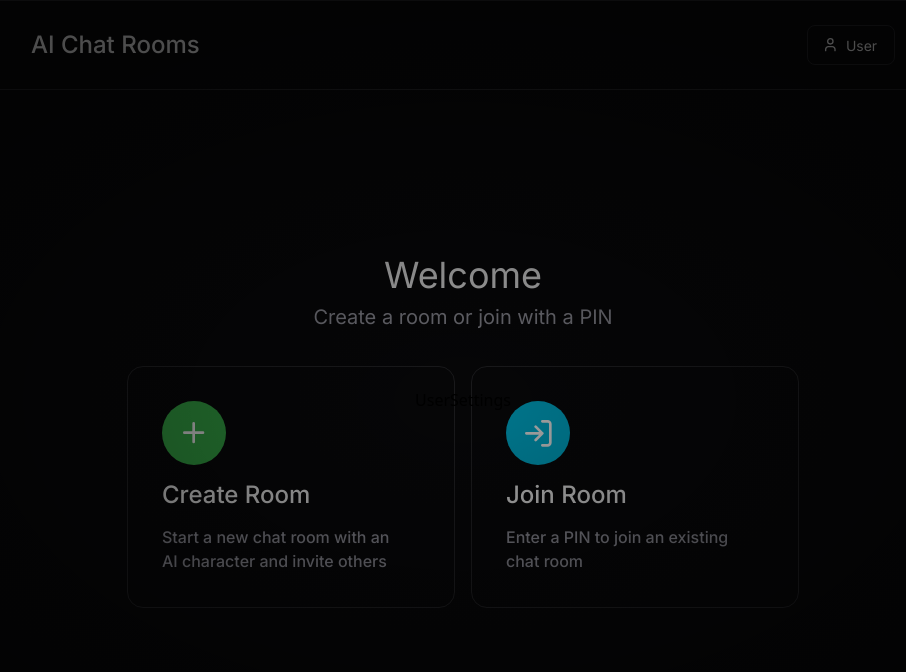
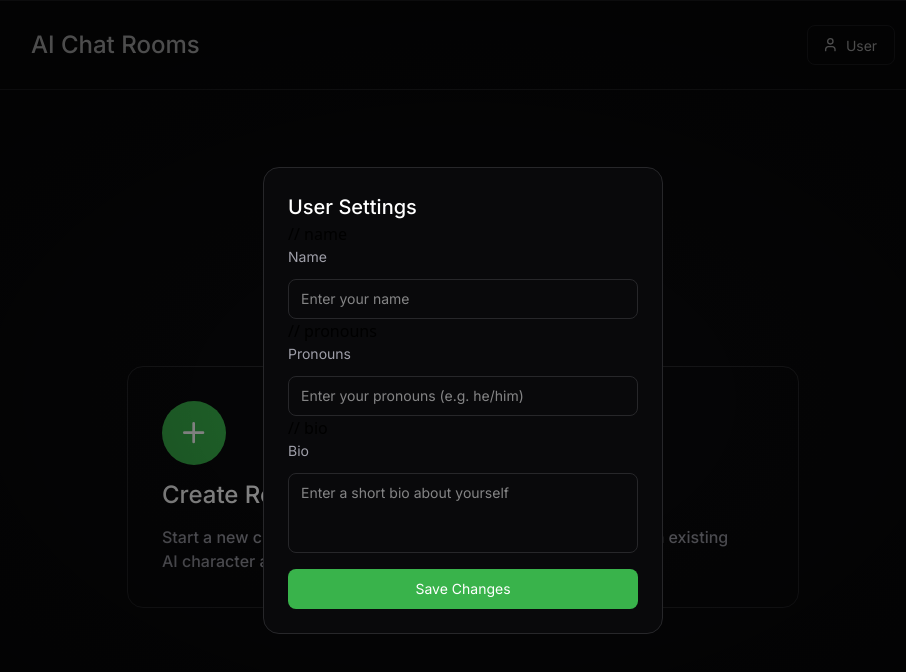
Before and after one commit to jjoeldaniel/calhacks25, a React (Vite) app: page / in a window 1280 px wide. Both pictures are taken after a click on the button "User". Shown: the top 672 px of the page, without its empty margins (177-1083 px from the left). Built offline with nearby package versions, Linux system fonts and the light colour scheme.

Commit message:
add UserSettings

```diff
--- a/src/Popups/UserSettings.tsx
+++ b/src/Popups/UserSettings.tsx
@@ -1,8 +1,30 @@
 import React from 'react'
+import { usePopup } from '../Contexts/PopupContext'
+import { motion } from 'motion/react'
 
 const UserSettings : React.FC = () => {
+    const [, hidePopup] = usePopup()
+
   return (
-    <div>UserSettings</div>
+    <motion.div initial={{ opacity: 0, scale: 0.5 }} animate={{ opacity: 1, scale: 1 }} exit={{ opacity: 0, scale: 0.5 }} transition={{duration: 0.25}} className='w-[400px] p-6 bg-main-bg border border-main-border rounded-2xl flex flex-col'>
+        <span className='font-[inter] text-[20px] text-main-text font-medium'>User Settings</span>
+        // name
+        <div className='flex flex-col gap-3'>
+            <label className='font-[inter] text-[14px] text-accent-text'>Name</label>
+            <input type="text" className='w-full h-10 px-3 bg-main-input-bg border border-main-border rounded-lg text-main-text font-[inter] text-[14px] focus:outline-none focus:border-main-positive transition-colors' placeholder='Enter your name'/>
+        </div>
+        // pronouns
+        <div className='flex flex-col gap-3'>
+            <label className='font-[inter] text-[14px] text-accent-text'>Pronouns</label>
+            <input type="text" className='w-full h-10 px-3 bg-main-input-bg border border-main-border rounded-lg text-main-text font-[inter] text-[14px] focus:outline-none focus:border-main-positive transition-colors' placeholder='Enter your pronouns (e.g. he/him)'/>
+        </div>
+        // bio
+        <div className='flex flex-col gap-3'>
+            <label className='font-[inter] text-[14px] text-accent-text'>Bio</label>
+            <textarea className='w-full h-20 px-3 py-2 bg-main-input-bg border border-main-border rounded-lg text-main-text font-[inter] text-[14px] focus:outline-none focus:border-main-positive transition-colors resize-none' placeholder='Enter a short bio about yourself'/>
+        </div>
+        <button onClick={() => hidePopup()} className='hover:bg-green-700 w-full h-10 bg-main-positive hover:bg-main-positive-hover text-white font-[inter] text-[14px] rounded-lg transition-colors mt-4'>Save Changes</button>
+    </motion.div>
   )
 }
 
```
